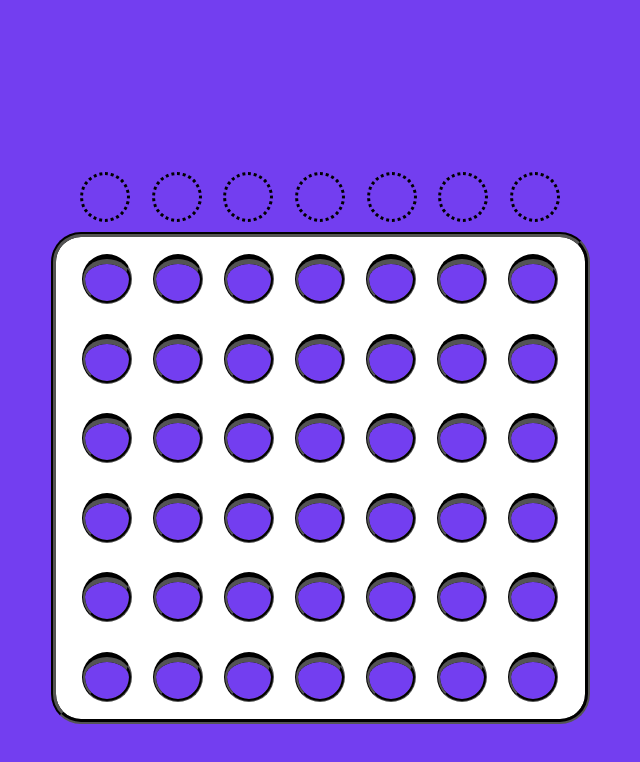
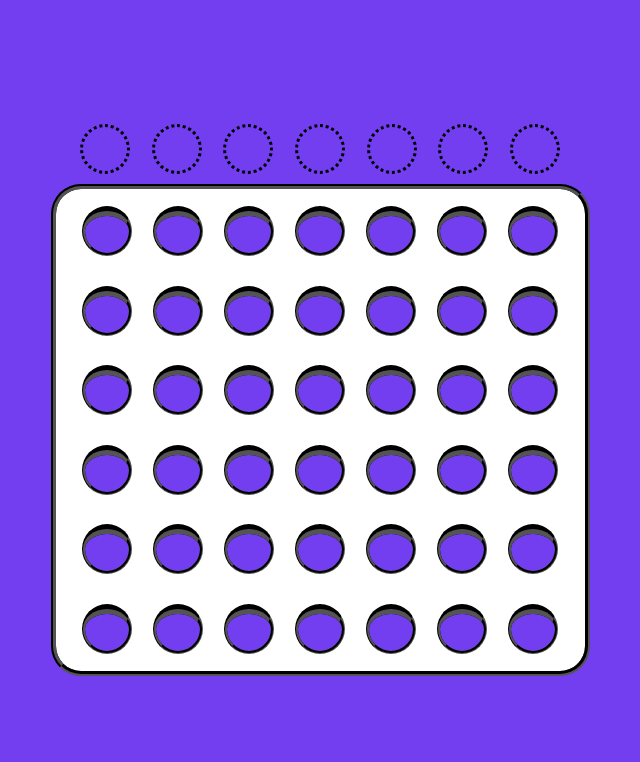
Before and after one commit to CrisChuquiruna/Cuatro-en-Linea, a plain HTML site: page index.html in a window 1280 px wide. Shown: the whole page, without its empty margins (320-960 px from the left). Drawn offline with Linux system fonts and the light colour scheme.

Commit message:
correcciones

```diff
--- a/css/cabecera.css
+++ b/css/cabecera.css
@@ -1,6 +1,6 @@
 .cabecera{
     width: 100%;
-    height: 16%;
+    height: 10%;
     display: flex;
     justify-content: center;
     align-items: end;
```
